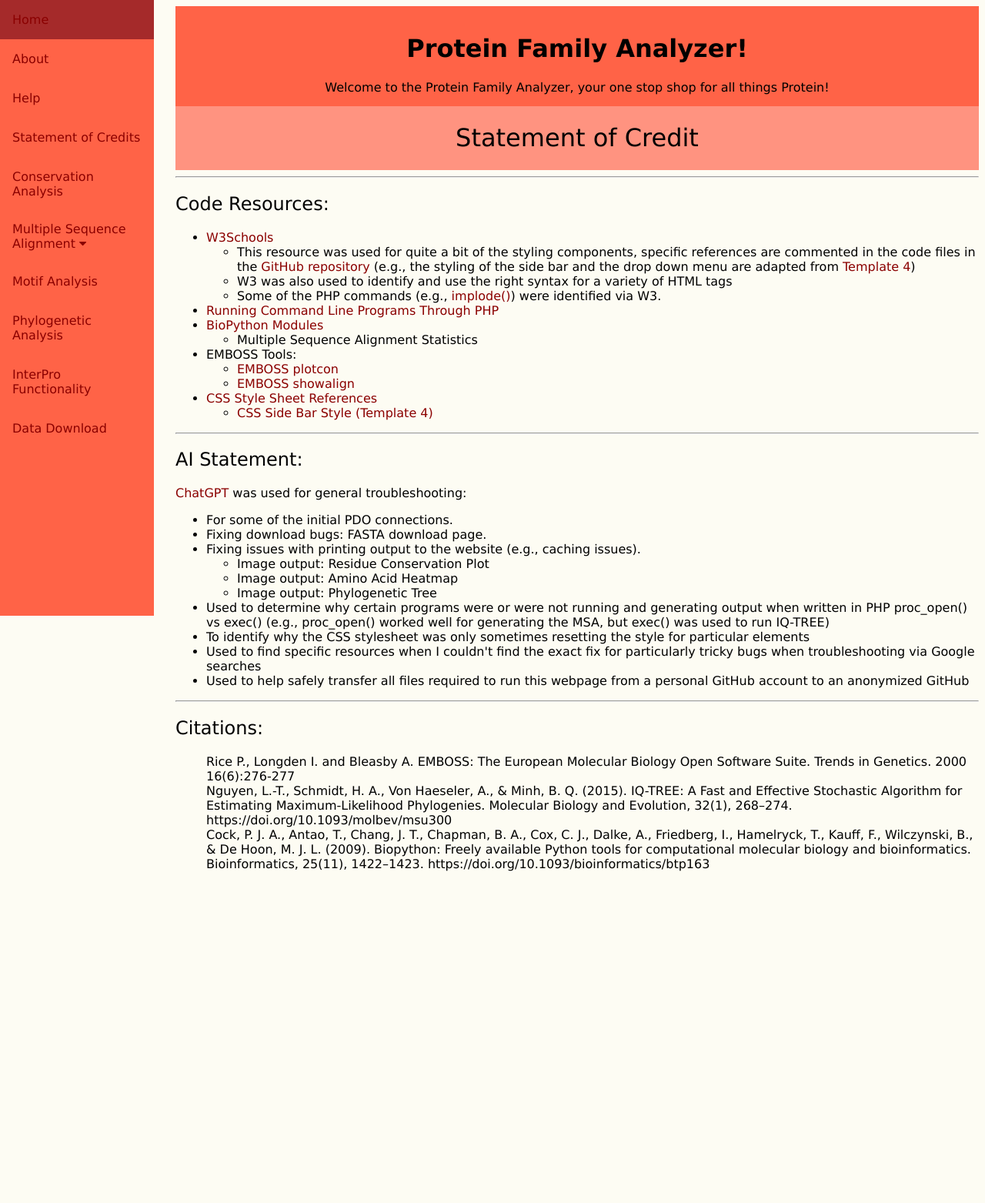
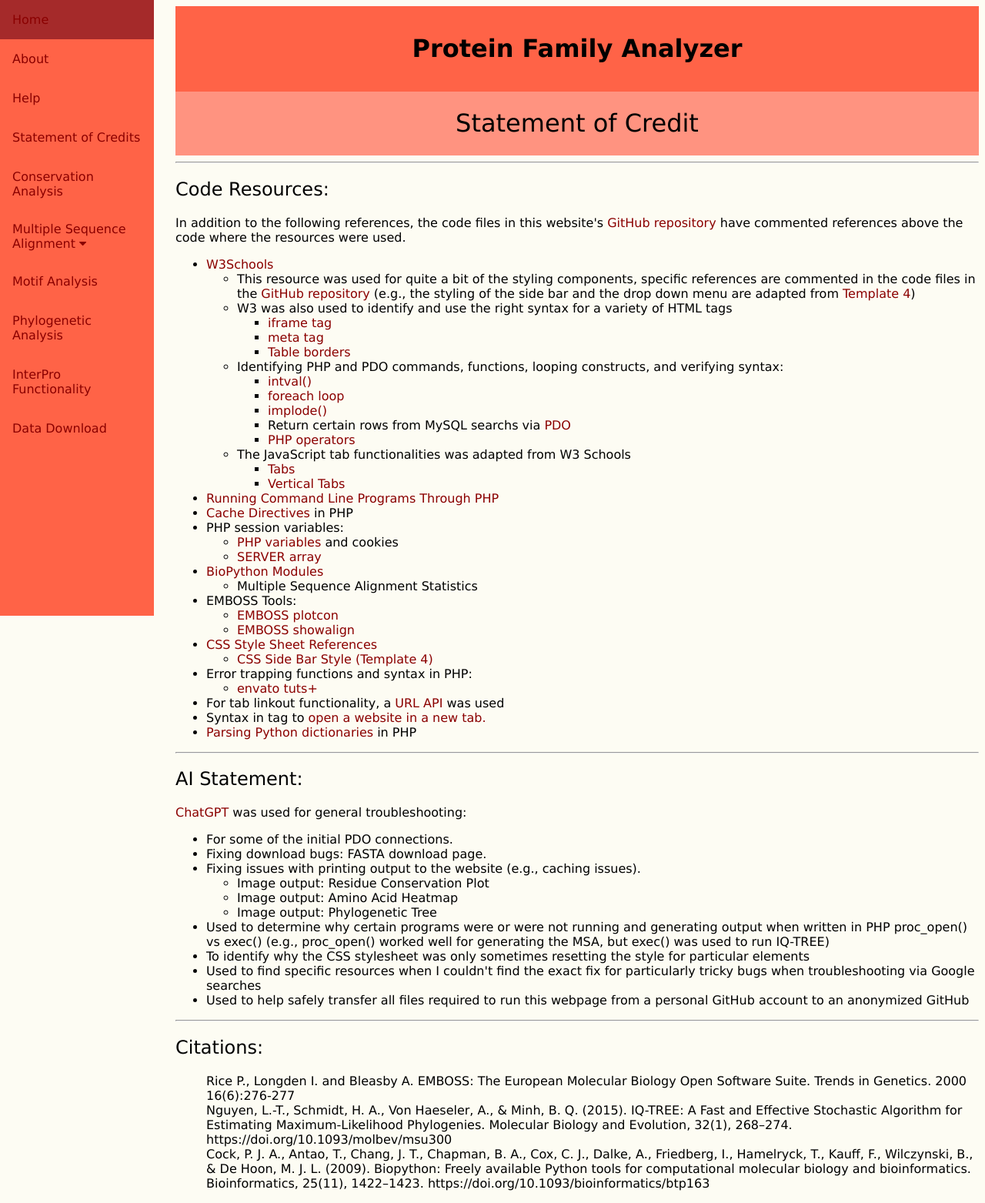
Before and after one commit to B292863/IWD2_Website, a PHP site: page /credits.php in a window 1280 px wide. Shown: the whole page at 77% size. Before the commit the page ends 1132 px from the top, so only its background shows below. Run offline with PHP 8.4, Linux system fonts and the light colour scheme.

Commit message:
adding citations

```diff
--- a/credits.php
+++ b/credits.php
@@ -17,14 +17,40 @@ echo<<<_BODY1
 </div>
 <hr>
 <h2>Code Resources:</h2>
+
+<p>In addition to the following references, the code files in this website's <a target="_blank" rel="noopener noreferrer" href="https://github.com/B292863/IWD2_Website">GitHub repository</a> have commented references above the code where the resources were used.</p>
+
 <ul>
 	<li><a target="_blank" rel="noopener noreferrer" href="https://www.w3schools.com">W3Schools</a></li>
 	<ul>
 		<li>This resource was used for quite a bit of the styling components, specific references are commented in the code files in the <a target="_blank" rel="noopener noreferrer" href="https://github.com/B292863/IWD2_Website">GitHub repository</a> (e.g., the styling of the side bar and the drop down menu are adapted from <a target="_blank" rel="noopener noreferrer" href="https://www.w3schools.com/Css/tryit.asp?filename=trycss_template4">Template 4</a>)</li>
 		<li>W3 was also used to identify and use the right syntax for a variety of HTML tags</li>
-		<li>Some of the PHP commands (e.g., <a target="_blank" rel="noopener noreferrer" href="https://www.w3schools.com/php/func_string_implode.asp">implode()</a>) were identified via W3.</li>
+		<ul>
+			<li><a target="_blank" rel="noopener noreferrer" href="https://www.w3schools.com/html/html_iframe.asp">iframe tag</a></li>
+			<li><a target="_blank" rel="noopener noreferrer" href="https://www.w3schools.com/tags/tag_meta.asp">meta tag</a></li>
+			<li><a target="_blank" rel="noopener noreferrer" href="https://www.w3schools.com/html/html_table_borders.asp">Table borders</a></li>
+		</ul>
+		<li>Identifying PHP and PDO commands, functions, looping constructs, and verifying syntax:</li>
+		<ul>
+			<li><a target="_blank" rel="noopener noreferrer" href="https://www.w3schools.com/php/func_var_intval.asp">intval()</li>
+			<li><a target="_blank" rel="noopener noreferrer" href="https://www.w3schools.com/php/php_looping_foreach.asp">foreach loop</a></li>
+			<li><a target="_blank" rel="noopener noreferrer" href="https://www.w3schools.com/php/func_string_implode.asp">implode()</a></li>
+			<li>Return certain rows from MySQL searchs via <a target="_blank" rel="noopener noreferrer" href="https://www.ibm.com/docs/en/db2/11.5.x?topic=rqrs-fetching-rows-columns-from-result-sets">PDO</a></li>
+			<li><a target="_blank" rel="noopener noreferrer" href="https://www.w3schools.com/php/php_operators.asp">PHP operators</a></li>
+		</ul>
+		<li>The JavaScript tab functionalities was adapted from W3 Schools</li>
+		<ul>
+			<li><a target="_blank" rel="noopener noreferrer" href="https://www.w3schools.com/howto/howto_js_tabs.asp">Tabs</a></li>
+			<li><a target="_blank" rel="noopener noreferrer" href="https://www.w3schools.com/howto/howto_js_vertical_tabs.asp">Vertical Tabs</a></li>
+		</ul>
 	</ul>
 	<li><a target="_blank" rel="noopener noreferrer" href="https://www.php.net/manual/en/function.proc-open.php">Running Command Line Programs Through PHP</a></li>
+	<li><a target="_blank" rel="noopener noreferrer" href="https://www.php.net/manual/en/function.header.php">Cache Directives</a> in PHP</li>
+	<li>PHP session variables:</li>
+	<ul>
+		<li><a target="_blank" rel="noopener noreferrer" href="https://stackoverflow.com/questions/6500654/php-cookies-and-session-variables-and-ip-address">PHP variables</a> and cookies</li>
+		<li><a target="_blank" rel="noopener noreferrer" href="https://www.php.net/manual/en/reserved.variables.server.php">SERVER array</a></li>
+	</ul>
 	<li><a target="_blank" rel="noopener noreferrer" href="https://biopython.org/docs/dev/Tutorial/chapter_msa.html">BioPython Modules</a></li>
 	<ul>
 		<li>Multiple Sequence Alignment Statistics</li>
@@ -38,6 +64,13 @@ echo<<<_BODY1
 	<ul>
 		<li><a target="_blank" rel="noopener noreferrer" href="https://www.w3schools.com/Css/tryit.asp?filename=trycss_template4">CSS Side Bar Style (Template 4)</a></li>
 	</ul>
+	<li>Error trapping functions and syntax in PHP:</li>
+	<ul>
+		<li><a target="_blank" rel="noopener noreferrer" href="https://code.tutsplus.com/php-isset-vs-empty-vs-is_null--cms-37162t#">envato tuts+</a></li>
+	</ul>
+	<li>For tab linkout functionality, a <a target="_blank" rel="noopener noreferrer" href="https://developer.mozilla.org/en-US/docs/Web/API/URLSearchParams">URL API</a> was used</li>
+	<li>Syntax in <a> tag to <a target="_blank" rel="noopener noreferrer" href="https://stackoverflow.com/questions/15551779/open-link-in-new-tab-or-window">open a website in a new tab.</a></li>
+	<li><a target="_blank" rel="noopener noreferrer" href="https://stackoverflow.com/questions/67467383/php-parse-dict-output-from-python-script">Parsing Python dictionaries</a> in PHP</li>
 </ul>
 </hr>
 <hr>
--- a/menuf.php
+++ b/menuf.php
@@ -32,8 +32,7 @@ _MENU1;
 ?>
 <div class="content">
 <div class="head_box">
-<center><h1><b>Protein Family Analyzer!</b></h1></center>
-<center>Welcome to the Protein Family Analyzer, your one stop shop for all things Protein!</center>
+<center><h1><b>Protein Family Analyzer</b></h1></center>
 </div>
 </div>
 </body>
```
